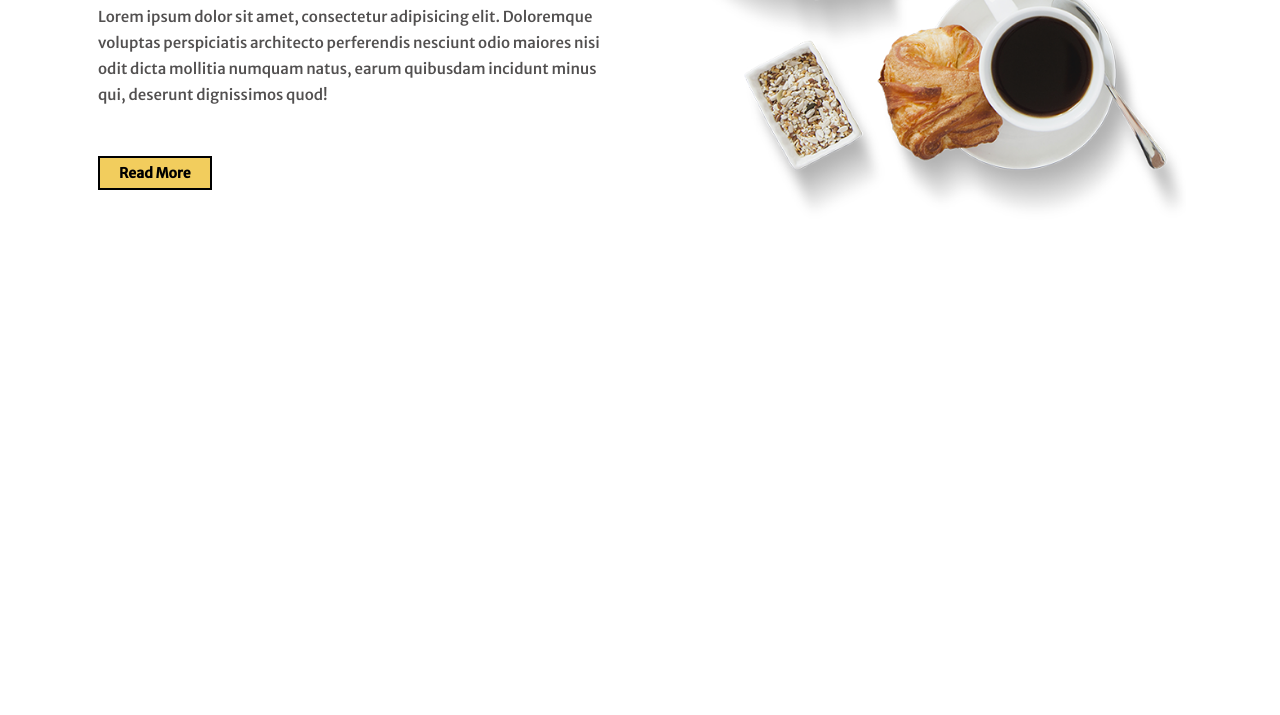
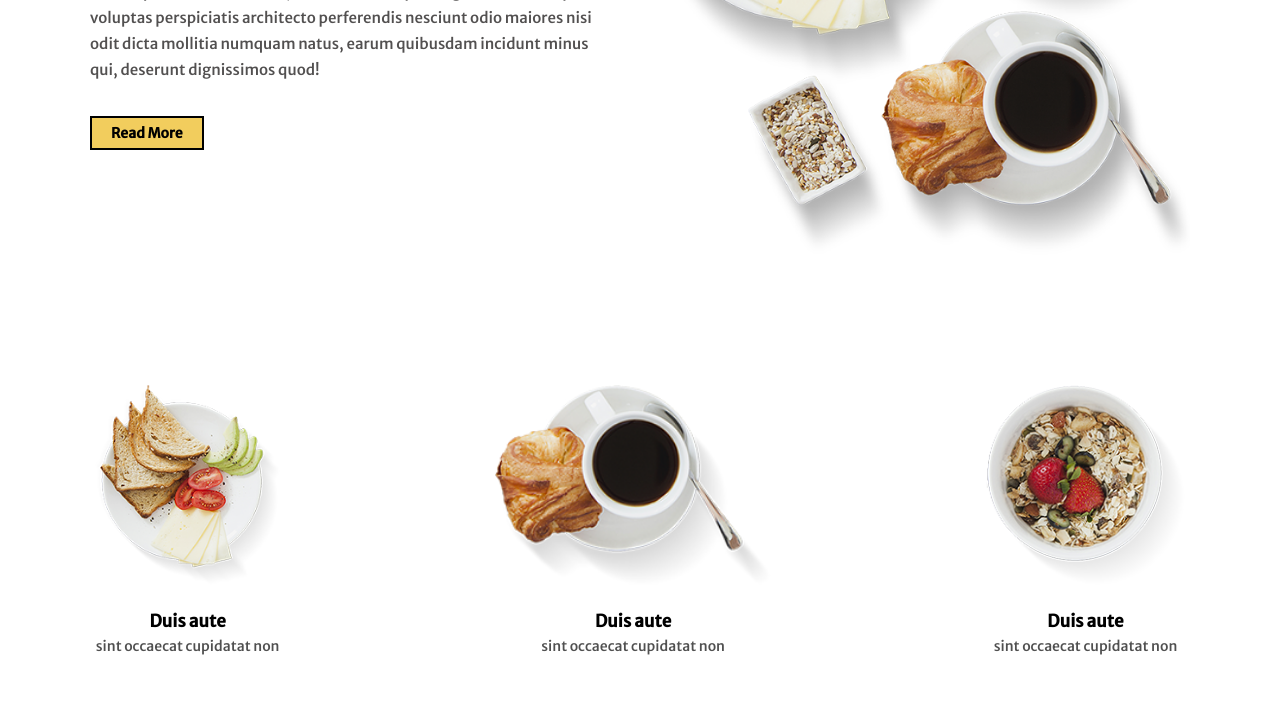
Before and after one commit to muriousdsg/NiceMeal, a plain HTML site: page index.html in a window 1280 px wide. Shown: the part 450-1165 px from the top of the page. Before the commit the page ends 800 px from the top, so only its background shows below. Drawn offline with Linux system fonts and the light colour scheme.

Commit message:
Nouvelles modifications

```diff
--- a/index.html
+++ b/index.html
@@ -49,7 +49,21 @@
     </header>
     <main>
         <section class="selection">
-
+            <div class="selection un">
+                <img src="img/img_1.png" alt="Plat 1">
+                <h2>Duis aute</h2>
+                <p>sint occaecat cupidatat non</p>
+            </div>
+            <div class="selection deux">
+                <img src="img/img_2.png" alt="Plat 2">
+                <h2>Duis aute</h2>
+                <p>sint occaecat cupidatat non</p>
+            </div>
+            <div class="selection trois">
+                <img src="img/img_3.png" alt="Plat 3">
+                <h2>Duis aute</h2>
+                <p>sint occaecat cupidatat non</p>
+            </div>
         </section>
         <section class="bestmeal">
 
--- a/style.css
+++ b/style.css
@@ -1,5 +1,6 @@
 * {
     box-sizing: border-box;
+    margin: 0;
 }
 
 body {
@@ -25,7 +26,7 @@ p {
     display: flex;
     justify-content: space-between;
     align-items: center;
-    margin-bottom: 35px;
+    margin-bottom: 70px;
 }
 
 .navbar a {
@@ -137,3 +138,57 @@ p {
         display: none;
     }
 }
+
+
+/* Section Sélection */
+
+.selection {
+    display: flex;
+    justify-content: space-around;
+    margin: 15px 90px 15px 90px;
+    gap: 25px;
+    text-align: center;
+    margin: 65px 0 30px 0;
+}
+
+.selection p {
+    margin-top: -20px;
+}
+
+.selection h2 {
+    font-size: 17px;
+    font-weight: bold;
+}
+
+.selection img {
+    height: 200px;
+    width: auto;
+}
+
+.un {
+    display: flex;
+    flex-direction: column;
+}
+
+.deux {
+    display: flex;
+    flex-direction: column;
+}
+
+.trois {
+    display: flex;
+    flex-direction: column;
+}
+
+@media screen and (max-width: 1000px) {
+    .selection {
+        display: flex;
+        flex-direction: column;
+    }
+
+    .selection img {
+        width: 300px;
+        height: auto;
+        margin: 0 auto;
+    }
+}
```
